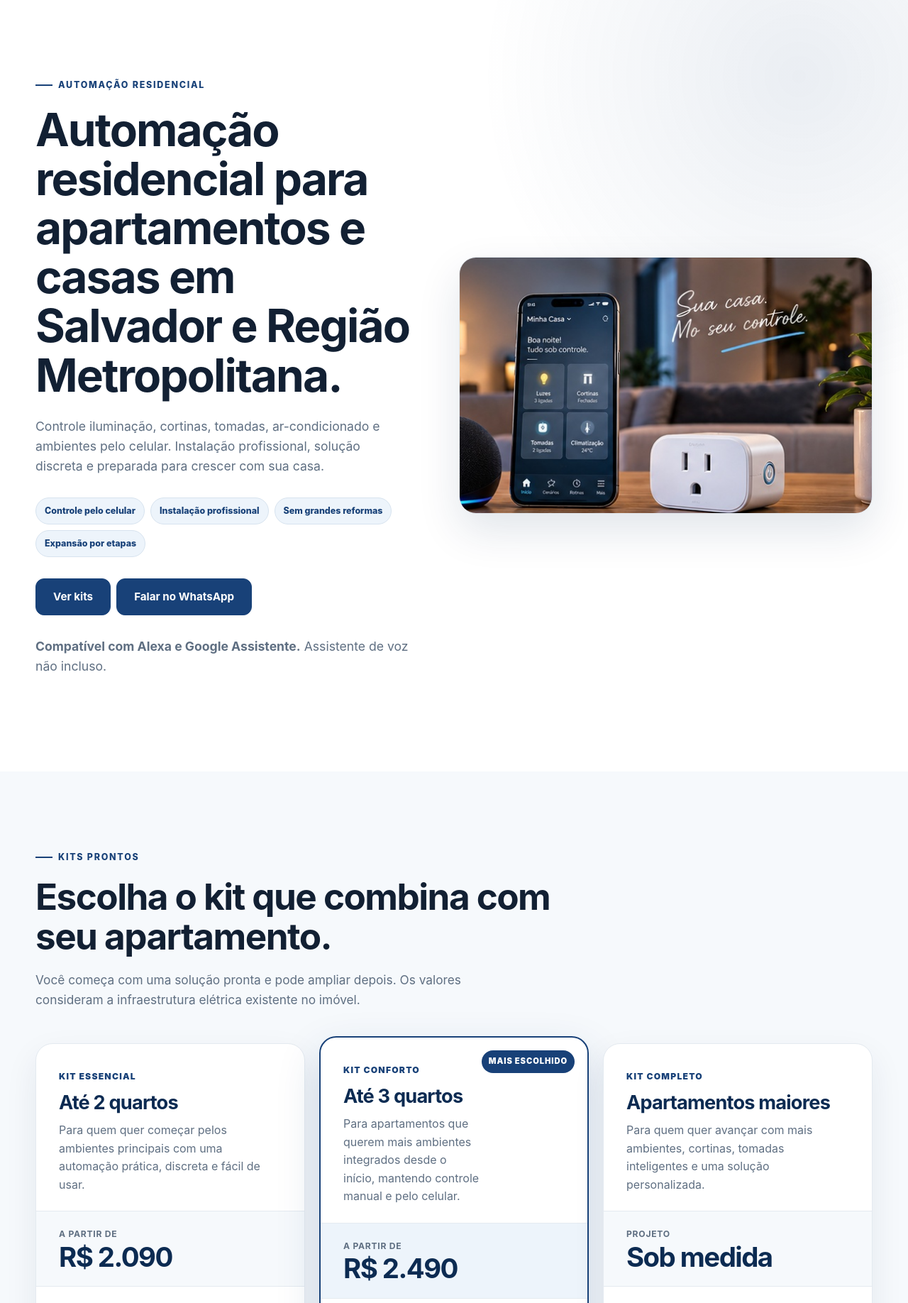
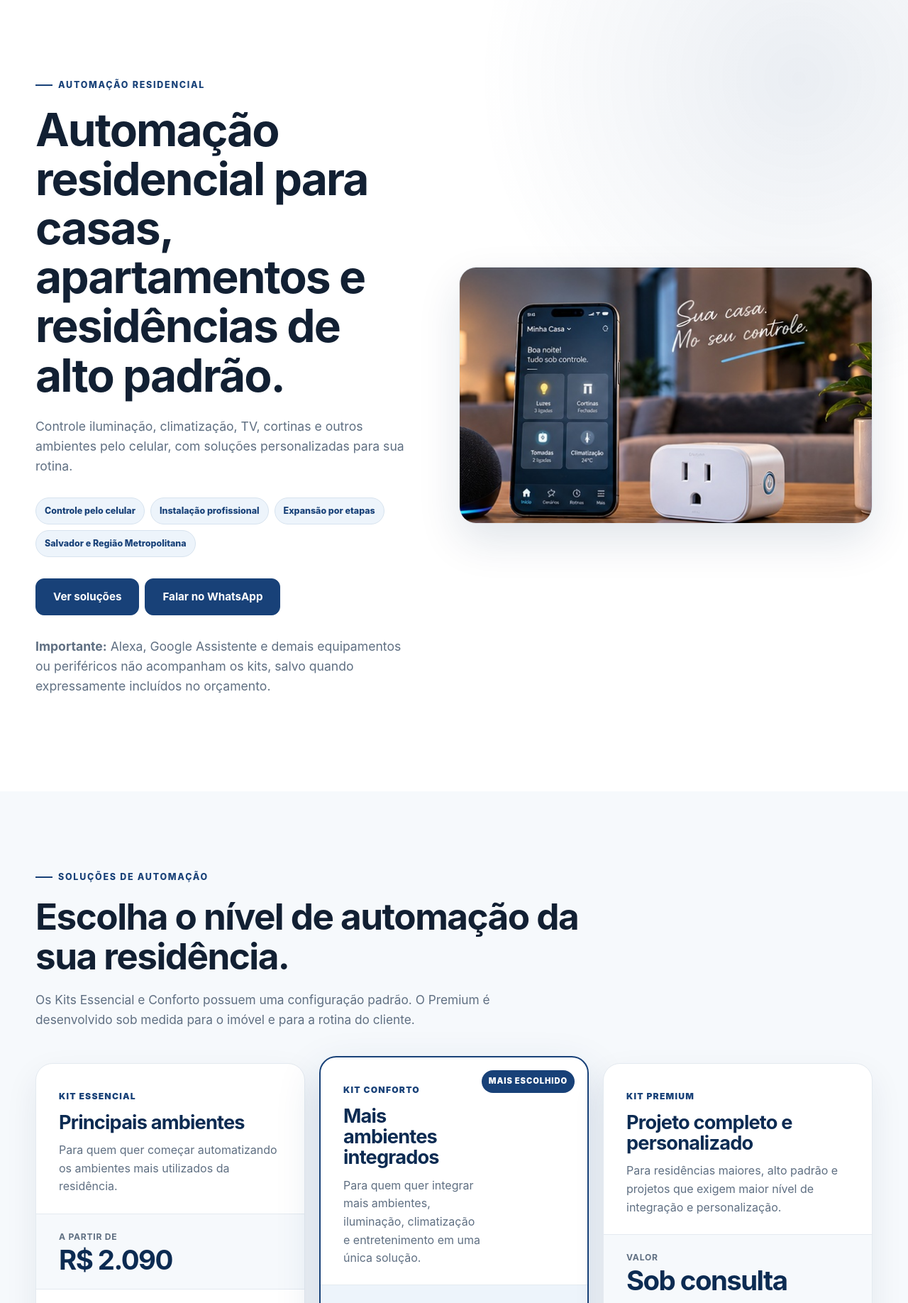
Before and after one commit to NettoSantana/NETTSAN_PORTAL, a Flask app: page /automacao-residencial in a window 1280 px wide. Shown: the part 80-1916 px from the top of the page at 71% size. Run offline with Flask 3, Linux system fonts and the light colour scheme.

Commit message:
Atualiza kits e posicionamento da automacao residencial

```diff
--- a/templates/automacao_residencial.html
+++ b/templates/automacao_residencial.html
@@ -1,29 +1,29 @@
 <!-- CAMINHO COMPLETO: C:\Users\vlula\OneDrive\Área de Trabalho\Projetos Backup\NETTSAN_PORTAL\templates\automacao_residencial.html -->
-<!-- DATA E HORA DO ULTIMO RECODE: 2026-09-14 08:31 -03:00 -->
-<!-- MOTIVO DA ALTERACAO: Reestruturar a pagina como landing page comercial para Google Ads, com CTA direto para WhatsApp, foco em kits, apartamentos e condominios, processo de compra e FAQ. -->
+<!-- DATA E HORA DO ULTIMO RECODE: 2026-09-15 08:25 -03:00 -->
+<!-- MOTIVO DA ALTERACAO: Reestruturar a oferta comercial para casas, apartamentos e residencias de alto padrao, com kits por nivel de automacao, escopo claro e aviso expresso de equipamentos e perifericos nao inclusos. -->
 {% extends "base.html" %}
 
 {% block title %}Automação Residencial | NETTSAN{% endblock %}
-{% block meta_description %}Automação residencial NETTSAN com kits prontos para apartamentos, iluminação inteligente, controle pelo celular e compatibilidade com Alexa e Google Assistente.{% endblock %}
+{% block meta_description %}Automação residencial NETTSAN para casas, apartamentos e residências de alto padrão, com iluminação, climatização, controle pelo celular e projetos personalizados.{% endblock %}
 
 {% block content %}
 <section class="page-hero section">
     <div class="container page-hero-grid">
         <div>
             <span class="eyebrow">Automação Residencial</span>
-            <h1>Automação residencial para apartamentos e casas em Salvador e Região Metropolitana.</h1>
-            <p>Controle iluminação, cortinas, tomadas, ar-condicionado e ambientes pelo celular. Instalação profissional, solução discreta e preparada para crescer com sua casa.</p>
+            <h1>Automação residencial para casas, apartamentos e residências de alto padrão.</h1>
+            <p>Controle iluminação, climatização, TV, cortinas e outros ambientes pelo celular, com soluções personalizadas para sua rotina.</p>
             <div class="chip-row">
                 <span>Controle pelo celular</span>
                 <span>Instalação profissional</span>
-                <span>Sem grandes reformas</span>
                 <span>Expansão por etapas</span>
+                <span>Salvador e Região Metropolitana</span>
             </div>
             <div class="chip-row">
-                <a class="button" href="#kits">Ver kits</a>
+                <a class="button" href="#kits">Ver soluções</a>
                 <a class="button" href="https://wa.me/5571986061117?text=Ola%2C%20quero%20um%20orcamento%20de%20Automacao%20Residencial%20NETTSAN." onclick="return gtag_report_conversion(this.href);" target="_blank" rel="noopener noreferrer">Falar no WhatsApp</a>
             </div>
-            <p><strong>Compatível com Alexa e Google Assistente.</strong> Assistente de voz não incluso.</p>
+            <p><strong>Importante:</strong> Alexa, Google Assistente e demais equipamentos ou periféricos não acompanham os kits, salvo quando expressamente incluídos no orçamento.</p>
         </div>
         <div class="hero-preview">
             <img src="{{ url_for('static', filename='img/residencial/hero.jpg') }}" alt="Ambiente residencial automatizado com controle pelo celular">
@@ -34,83 +34,121 @@
 <section class="section section-soft residential-kits" id="kits">
     <div class="container">
         <div class="section-heading residential-kits-heading">
-            <span class="eyebrow">Kits prontos</span>
-            <h2>Escolha o kit que combina com seu apartamento.</h2>
-            <p>Você começa com uma solução pronta e pode ampliar depois. Os valores consideram a infraestrutura elétrica existente no imóvel.</p>
+            <span class="eyebrow">Soluções de automação</span>
+            <h2>Escolha o nível de automação da sua residência.</h2>
+            <p>Os Kits Essencial e Conforto possuem uma configuração padrão. O Premium é desenvolvido sob medida para o imóvel e para a rotina do cliente.</p>
         </div>
 
         <div class="residential-kit-grid">
             <article class="residential-kit-card">
                 <div class="residential-kit-head">
                     <span class="residential-kit-type">Kit Essencial</span>
-                    <h3>Até 2 quartos</h3>
-                    <p>Para quem quer começar pelos ambientes principais com uma automação prática, discreta e fácil de usar.</p>
+                    <h3>Principais ambientes</h3>
+                    <p>Para quem quer começar automatizando os ambientes mais utilizados da residência.</p>
                 </div>
-                <div class="residential-kit-price"><span>A partir de</span><strong>R$ 2.090</strong></div>
+
+                <div class="residential-kit-price">
+                    <span>A partir de</span>
+                    <strong>R$ 2.090</strong>
+                </div>
+
                 <div class="residential-kit-content">
-                    <strong>O kit inclui:</strong>
+                    <strong>Inclui:</strong>
                     <ul>
-                        <li>Automação dos principais circuitos de iluminação</li>
-                        <li>Até 3 ambientes com controle por infravermelho</li>
-                        <li>Controle de ar-condicionado e TV compatíveis</li>
-                        <li>Central de automação inclusa</li>
-                        <li>Aplicativo configurado no celular</li>
-                        <li>Instalação e configuração</li>
+                        <li>Automação de até 7 circuitos de iluminação</li>
+                        <li>Controle inteligente por infravermelho em até 3 ambientes</li>
+                        <li>Configuração para controle de ar-condicionado e TV compatíveis</li>
+                        <li>Central de automação</li>
+                        <li>Controle pelo celular</li>
+                        <li>Configuração do aplicativo</li>
+                        <li>Rotinas básicas</li>
+                        <li>Instalação, configuração e testes</li>
                     </ul>
                 </div>
-                <div class="residential-kit-voice"><strong>Compatível com Alexa e Google Assistente</strong><span>Assistentes de voz não acompanham o kit.</span></div>
-                <a class="button residential-kit-button" href="https://wa.me/5571986061117?text=Ola%2C%20quero%20orcamento%20do%20Kit%20Essencial%20de%20Automacao%20Residencial." onclick="return gtag_report_conversion(this.href);" target="_blank" rel="noopener noreferrer">Quero este kit</a>
+
+                <div class="residential-kit-voice">
+                    <strong>Equipamentos e periféricos não inclusos</strong>
+                    <span>Alexa, Google Assistente, TVs, ar-condicionados, cortinas, motores, tomadas inteligentes, sensores e outros periféricos não acompanham o kit, salvo quando expressamente incluídos no orçamento.</span>
+                </div>
+
+                <a class="button residential-kit-button" href="https://wa.me/5571986061117?text=Ola%2C%20quero%20um%20orcamento%20do%20Kit%20Essencial%20de%20Automacao%20Residencial." onclick="return gtag_report_conversion(this.href);" target="_blank" rel="noopener noreferrer">Solicitar orçamento</a>
             </article>
 
             <article class="residential-kit-card residential-kit-card-featured">
                 <span class="residential-kit-badge">Mais escolhido</span>
+
                 <div class="residential-kit-head">
                     <span class="residential-kit-type">Kit Conforto</span>
-                    <h3>Até 3 quartos</h3>
-                    <p>Para apartamentos que querem mais ambientes integrados desde o início, mantendo controle manual e pelo celular.</p>
+                    <h3>Mais ambientes integrados</h3>
+                    <p>Para quem quer integrar mais ambientes, iluminação, climatização e entretenimento em uma única solução.</p>
                 </div>
-                <div class="residential-kit-price"><span>A partir de</span><strong>R$ 2.490</strong></div>
+
+                <div class="residential-kit-price">
+                    <span>A partir de</span>
+                    <strong>R$ 2.490</strong>
+                </div>
+
                 <div class="residential-kit-content">
-                    <strong>O kit inclui:</strong>
+                    <strong>Inclui:</strong>
                     <ul>
-                        <li>Mais circuitos de iluminação automatizados</li>
-                        <li>Até 4 ambientes com controle por infravermelho</li>
-                        <li>Controle de ar-condicionado e TV compatíveis</li>
-                        <li>Central de automação inclusa</li>
-                        <li>Aplicativo configurado no celular</li>
-                        <li>Instalação e configuração</li>
+                        <li>Automação de até 9 circuitos de iluminação</li>
+                        <li>Controle inteligente por infravermelho em até 4 ambientes</li>
+                        <li>Configuração para controle de ar-condicionado e TV compatíveis</li>
+                        <li>Central de automação</li>
+                        <li>Controle pelo celular</li>
+                        <li>Configuração do aplicativo</li>
+                        <li>Criação de cenas e rotinas</li>
+                        <li>Instalação, configuração e testes</li>
                     </ul>
                 </div>
-                <div class="residential-kit-voice"><strong>Compatível com Alexa e Google Assistente</strong><span>Assistentes de voz não acompanham o kit.</span></div>
-                <a class="button residential-kit-button" href="https://wa.me/5571986061117?text=Ola%2C%20quero%20orcamento%20do%20Kit%20Conforto%20de%20Automacao%20Residencial." onclick="return gtag_report_conversion(this.href);" target="_blank" rel="noopener noreferrer">Quero este kit</a>
+
+                <div class="residential-kit-voice">
+                    <strong>Equipamentos e periféricos não inclusos</strong>
+                    <span>Alexa, Google Assistente, TVs, ar-condicionados, cortinas, motores, tomadas inteligentes, sensores e outros periféricos não acompanham o kit, salvo quando expressamente incluídos no orçamento.</span>
+                </div>
+
+                <a class="button residential-kit-button" href="https://wa.me/5571986061117?text=Ola%2C%20quero%20um%20orcamento%20do%20Kit%20Conforto%20de%20Automacao%20Residencial." onclick="return gtag_report_conversion(this.href);" target="_blank" rel="noopener noreferrer">Quero o Kit Conforto</a>
             </article>
 
             <article class="residential-kit-card">
                 <div class="residential-kit-head">
-                    <span class="residential-kit-type">Kit Completo</span>
-                    <h3>Apartamentos maiores</h3>
-                    <p>Para quem quer avançar com mais ambientes, cortinas, tomadas inteligentes e uma solução personalizada.</p>
+                    <span class="residential-kit-type">Kit Premium</span>
+                    <h3>Projeto completo e personalizado</h3>
+                    <p>Para residências maiores, alto padrão e projetos que exigem maior nível de integração e personalização.</p>
                 </div>
-                <div class="residential-kit-price"><span>Projeto</span><strong>Sob medida</strong></div>
+
+                <div class="residential-kit-price">
+                    <span>Valor</span>
+                    <strong>Sob consulta</strong>
+                </div>
+
                 <div class="residential-kit-content">
                     <strong>Pode incluir:</strong>
                     <ul>
                         <li>Automação de iluminação em vários ambientes</li>
+                        <li>Climatização</li>
+                        <li>Integração de TVs e equipamentos compatíveis</li>
                         <li>Cortinas e persianas automatizadas</li>
-                        <li>Tomadas e equipamentos selecionados</li>
-                        <li>Controle de ar-condicionado e TV compatíveis</li>
-                        <li>Cenas, horários e rotinas</li>
-                        <li>Instalação, configuração e expansão personalizada</li>
+                        <li>Tomadas inteligentes</li>
+                        <li>Sensores</li>
+                        <li>Cenas e automações por horário</li>
+                        <li>Integração com Alexa e Google Assistente</li>
+                        <li>Instalação, configuração e testes</li>
                     </ul>
                 </div>
-                <div class="residential-kit-voice"><strong>Compatível com Alexa e Google Assistente</strong><span>Assistentes de voz não acompanham o kit.</span></div>
-                <a class="button residential-kit-button" href="https://wa.me/5571986061117?text=Ola%2C%20quero%20um%20orcamento%20do%20Kit%20Completo%20de%20Automacao%20Residencial." onclick="return gtag_report_conversion(this.href);" target="_blank" rel="noopener noreferrer">Quero este kit</a>
+
+                <div class="residential-kit-voice">
+                    <strong>Projeto sob medida</strong>
+                    <span>Equipamentos e periféricos são definidos no orçamento. Alexa, Google Assistente, TVs, ar-condicionados, cortinas, motores, tomadas inteligentes, sensores e demais dispositivos só estão inclusos quando descritos expressamente na proposta.</span>
+                </div>
+
+                <a class="button residential-kit-button" href="https://wa.me/5571986061117?text=Ola%2C%20quero%20solicitar%20um%20projeto%20Premium%20de%20Automacao%20Residencial." onclick="return gtag_report_conversion(this.href);" target="_blank" rel="noopener noreferrer">Solicitar projeto personalizado</a>
             </article>
         </div>
 
         <div class="residential-kit-note">
-            <strong>Instalação com a infraestrutura existente.</strong>
-            <p>Adequações elétricas, novos pontos, passagem de cabos, reparos civis e equipamentos adicionais são avaliados separadamente.</p>
+            <strong>Importante sobre os valores.</strong>
+            <p>Os valores dos Kits Essencial e Conforto são referências para a configuração padrão apresentada. Pontos adicionais, adequações elétricas, novos circuitos, passagem de cabos, reparos civis, cortinas, motores, tomadas inteligentes, sensores e demais equipamentos ou periféricos são orçados separadamente.</p>
         </div>
     </div>
 </section>
@@ -126,8 +164,8 @@
             <article class="media-card">
                 <img src="{{ url_for('static', filename='img/residencial/iluminacao.jpg') }}" alt="Exemplo de iluminação inteligente em ambiente residencial">
                 <div class="media-card-body">
-                    <h3>Pontos adicionais</h3>
-                    <p>Amplie a automação da iluminação para novos circuitos e ambientes da residência.</p>
+                    <h3>Iluminação</h3>
+                    <p>Automatize circuitos adicionais de iluminação e crie cenas para diferentes momentos do dia.</p>
                 </div>
             </article>
             <article class="media-card">
@@ -155,14 +193,14 @@
                 <img src="{{ url_for('static', filename='img/residencial/alexa-google.jpg') }}" alt="Exemplo de integração com Alexa e Google Assistente">
                 <div class="media-card-body">
                     <h3>Alexa e Google Assistente</h3>
-                    <p>Integre a automação aos assistentes de voz que você já possui. O equipamento de voz é adquirido separadamente.</p>
+                    <p>Integre a automação aos assistentes de voz que você já possui. Alexa, Google Assistente e demais equipamentos de voz não estão inclusos nos kits.</p>
                 </div>
             </article>
             <article class="media-card">
                 <img src="{{ url_for('static', filename='img/residencial/zigbee-wifi.jpg') }}" alt="Exemplo visual de sensores e dispositivos de automação">
                 <div class="media-card-body">
                     <h3>Sensores e outros dispositivos</h3>
-                    <p>Adicione sensores de portas e janelas, fechaduras inteligentes, câmeras e outros recursos compatíveis.</p>
+                    <p>Adicione sensores de portas e janelas, fechaduras, câmeras e outros recursos compatíveis. Esses equipamentos são orçados separadamente.</p>
                 </div>
             </article>
         </div>
@@ -173,11 +211,11 @@
     <div class="container">
         <div class="section-heading">
             <span class="eyebrow">Como funciona</span>
-            <h2>Da escolha do kit ao controle pelo celular.</h2>
+            <h2>Da escolha da solução ao controle pelo celular.</h2>
             <p>Um processo simples para você saber exatamente o que acontece em cada etapa.</p>
         </div>
         <div class="stat-grid stat-grid-spaced">
-            <article class="stat-card"><small>1</small><strong>Escolha o kit</strong><span>Você escolhe a opção que mais combina com seu apartamento ou casa.</span></article>
+            <article class="stat-card"><small>1</small><strong>Escolha a solução</strong><span>Essencial, Conforto ou Premium, de acordo com os ambientes que deseja automatizar.</span></article>
             <article class="stat-card"><small>2</small><strong>Avaliação do imóvel</strong><span>Validamos os pontos existentes e confirmamos o escopo antes da instalação.</span></article>
             <article class="stat-card"><small>3</small><strong>Instalação e configuração</strong><span>Instalamos os módulos, configuramos o aplicativo e testamos todos os comandos.</span></article>
             <article class="stat-card"><small>4</small><strong>Controle pelo celular</strong><span>Você recebe a automação pronta para usar e preparada para futuras expansões.</span></article>
@@ -188,19 +226,19 @@
 <section class="section">
     <div class="container showcase-grid">
         <div class="showcase-copy">
-            <span class="eyebrow">Apartamentos e condomínios</span>
-            <h2>Automação residencial sem transformar sua casa em uma obra.</h2>
-            <p>Trabalhamos com soluções discretas e modulares, aproveitando a infraestrutura existente sempre que possível.</p>
+            <span class="eyebrow">Casas, apartamentos e residências de alto padrão</span>
+            <h2>Automação residencial adaptada ao seu imóvel e à sua rotina.</h2>
+            <p>Trabalhamos com soluções discretas e modulares, aproveitando a infraestrutura existente sempre que possível e permitindo expansão por etapas.</p>
             <div class="metric-list">
                 <div><strong>Salvador</strong><span>Atendimento residencial e em condomínios.</span></div>
                 <div><strong>Lauro de Freitas</strong><span>Projetos para apartamentos e casas.</span></div>
                 <div><strong>Camaçari</strong><span>Automação residencial e expansão por etapas.</span></div>
-                <div><strong>Simões Filho</strong><span>Atendimento mediante avaliação técnica.</span></div>
+                <div><strong>Alphaville e Região Metropolitana</strong><span>Projetos residenciais personalizados e de alto padrão.</span></div>
             </div>
             <a class="button" href="https://wa.me/5571986061117?text=Ola%2C%20quero%20automatizar%20meu%20apartamento%20ou%20casa." onclick="return gtag_report_conversion(this.href);" target="_blank" rel="noopener noreferrer">Quero automatizar meu imóvel</a>
         </div>
         <div class="hero-preview hero-preview-tall">
-            <img src="{{ url_for('static', filename='img/residencial/cta.jpg') }}" alt="Apartamento com automação residencial">
+            <img src="{{ url_for('static', filename='img/residencial/cta.jpg') }}" alt="Residência com automação residencial">
         </div>
     </div>
 </section>
@@ -213,9 +251,11 @@
         </div>
         <div class="metric-list">
             <div><strong>Precisa quebrar parede?</strong><span>Depende da infraestrutura, mas muitas soluções podem ser instaladas aproveitando a estrutura elétrica existente.</span></div>
-            <div><strong>Precisa ter Alexa?</strong><span>Não. O sistema funciona pelo celular. Alexa e Google Assistente são opcionais e não estão inclusos nos kits.</span></div>
+            <div><strong>Alexa está inclusa?</strong><span>Não. Alexa, Google Assistente e outros assistentes de voz são periféricos opcionais e não acompanham os kits.</span></div>
             <div><strong>Posso começar pequeno e ampliar depois?</strong><span>Sim. A solução é modular e pode receber novos pontos e dispositivos posteriormente.</span></div>
-            <div><strong>Funciona em apartamento pronto?</strong><span>Sim, mediante avaliação da instalação existente e dos equipamentos que serão automatizados.</span></div>
+            <div><strong>TV e ar-condicionado estão inclusos?</strong><span>Não. Os kits podem controlar equipamentos compatíveis, mas TV, ar-condicionado e outros aparelhos pertencem ao cliente ou são orçados separadamente.</span></div>
+            <div><strong>Cortinas, motores, tomadas e sensores estão inclusos?</strong><span>Não, salvo quando esses itens estiverem expressamente descritos no orçamento ou na proposta comercial.</span></div>
+            <div><strong>Funciona em imóvel pronto?</strong><span>Sim, mediante avaliação da instalação existente e dos equipamentos que serão automatizados.</span></div>
         </div>
     </div>
 </section>
@@ -256,9 +296,9 @@
 <section class="section">
     <div class="container showcase-grid">
         <div class="showcase-copy">
-            <span class="eyebrow">Como entregamos</span>
-            <h2>Projeto, instalação, configuração e suporte.</h2>
-            <p>Você recebe a automação instalada, configurada e pronta para usar no dia a dia.</p>
+            <span class="eyebrow">Projeto e instalação</span>
+            <h2>Automação instalada, configurada e pronta para usar.</h2>
+            <p>Validamos os pontos do imóvel, instalamos os módulos, configuramos o aplicativo e testamos os comandos previstos no projeto.</p>
             <div class="metric-list">
                 <div><strong>Preservamos seus interruptores</strong><span>A automação é instalada de forma discreta, mantendo o uso manual dos comandos existentes.</span></div>
                 <div><strong>Aplicativo configurado</strong><span>Entregamos o controle pelo celular pronto para os ambientes incluídos no kit.</span></div>
@@ -277,10 +317,10 @@
     <div class="container final-cta-inner">
         <div>
             <span class="eyebrow eyebrow-light">Automação Residencial</span>
-            <h2>Quer saber qual kit atende seu apartamento?</h2>
-            <p>Fale com a NETTSAN no WhatsApp e receba uma orientação inicial para seu imóvel. Atendimento em Salvador e Região Metropolitana.</p>
+            <h2>Quer saber qual solução atende sua residência?</h2>
+            <p>Informe os ambientes que deseja automatizar e receba uma orientação inicial para seu projeto. Atendimento em Salvador, Alphaville e Região Metropolitana.</p>
         </div>
-        <a class="button button-white" href="https://wa.me/5571986061117?text=Ola%2C%20quero%20saber%20qual%20kit%20de%20Automacao%20Residencial%20atende%20meu%20imovel." onclick="return gtag_report_conversion(this.href);" target="_blank" rel="noopener noreferrer">Falar no WhatsApp</a>
+        <a class="button button-white" href="https://wa.me/5571986061117?text=Ola%2C%20quero%20saber%20qual%20solucao%20de%20Automacao%20Residencial%20atende%20minha%20residencia." onclick="return gtag_report_conversion(this.href);" target="_blank" rel="noopener noreferrer">Falar no WhatsApp</a>
     </div>
 </section>
 <script>
```
